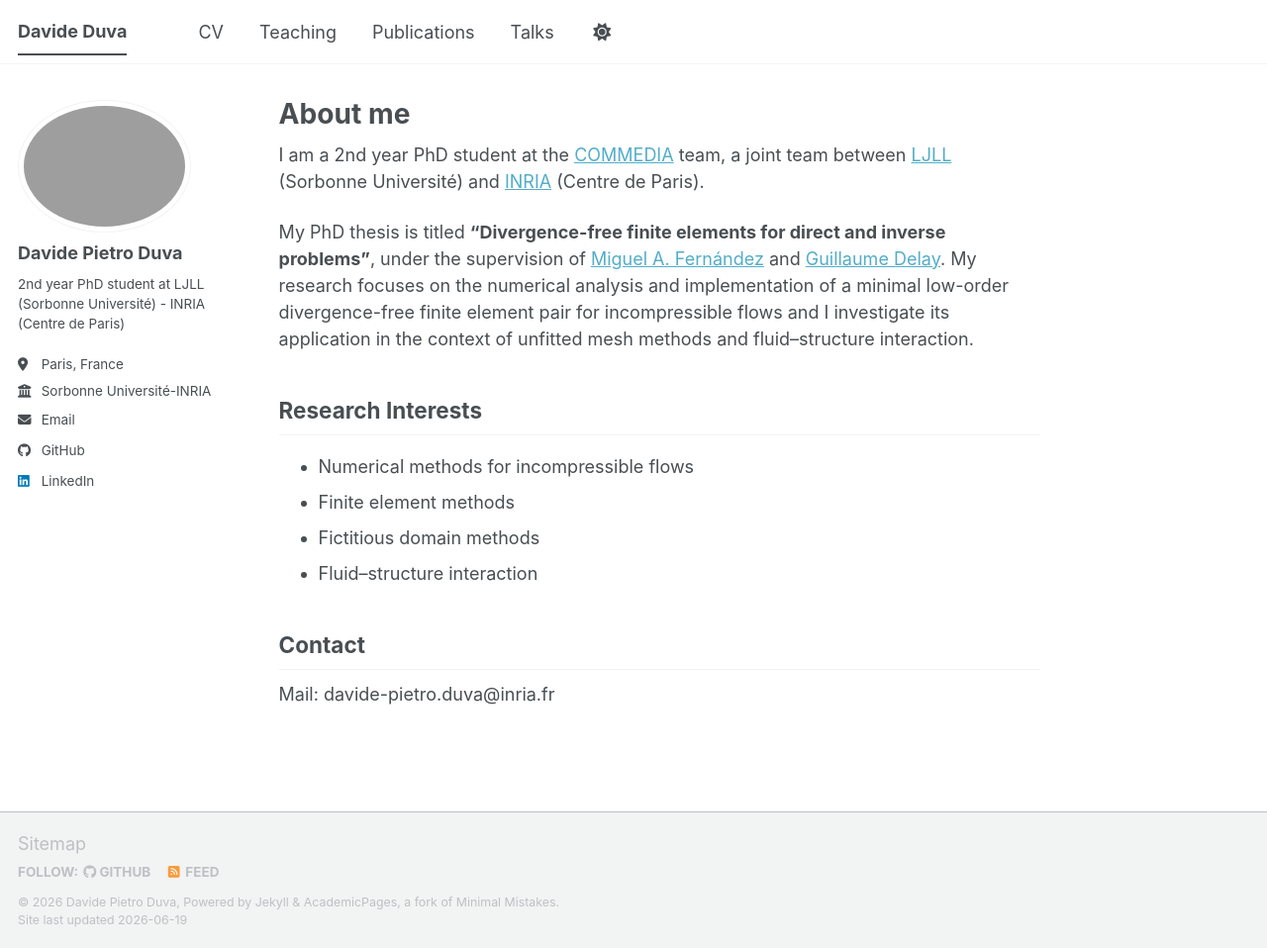
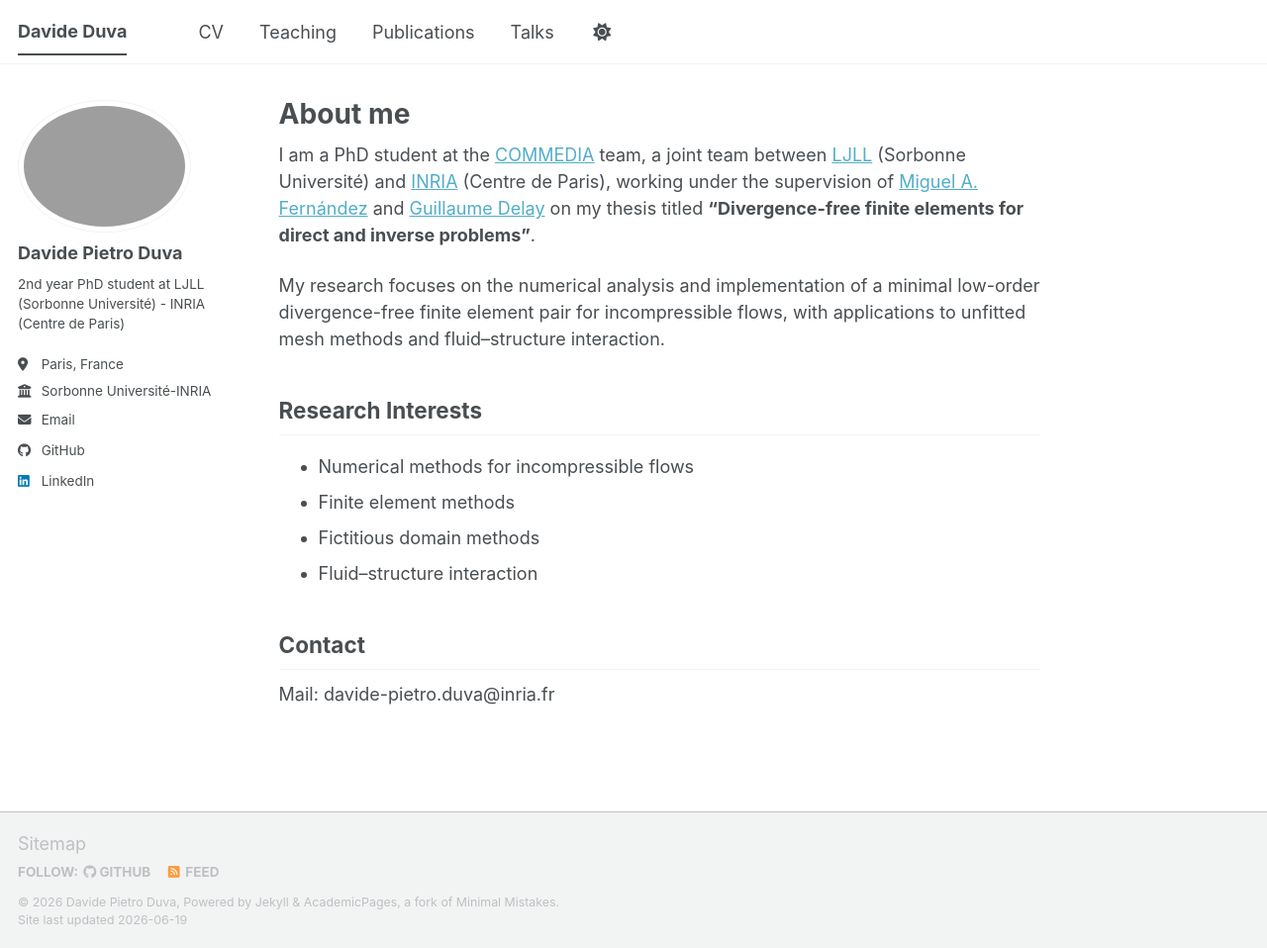
Before and after one commit to davideduva/davideduva.github.io, a Jekyll site: the page built from _pages/about.md, in a window 1280 px wide and 958 px high. Shown: the whole window at 99% size. Built offline with Jekyll 4.4.1, drawn with Linux system fonts in a browser that asks for light colours; a script bundle is joined from its source files by our own code; library files that are not in the unit come from our copies.

Commit message:
Update about

```diff
--- a/_pages/about.md
+++ b/_pages/about.md
@@ -6,9 +6,9 @@ redirect_from:
   - /about/
   - /about.html
 ---
-I am a 2nd year PhD student at the [COMMEDIA](https://team.inria.fr/commedia/) team, a joint team between [LJLL](https://www.ljll.fr/) (Sorbonne Université) and [INRIA](https://www.inria.fr/fr/centre-inria-de-paris) (Centre de Paris).
+I am a PhD student at the [COMMEDIA](https://team.inria.fr/commedia/) team, a joint team between [LJLL](https://www.ljll.fr/) (Sorbonne Université) and [INRIA](https://www.inria.fr/fr/centre-inria-de-paris) (Centre de Paris), working under the supervision of [Miguel A. Fernández](https://team.inria.fr/commedia/fernandez/) and [Guillaume Delay](https://www.ljll.fr/delay/) on my thesis titled **"Divergence-free finite elements for direct and inverse problems"**.
 
-My PhD thesis is titled **"Divergence-free finite elements for direct and inverse problems"**, under the supervision of [Miguel A. Fernández](https://team.inria.fr/commedia/fernandez/) and [Guillaume Delay](https://www.ljll.fr/delay/). My research focuses on the numerical analysis and implementation of a minimal low-order divergence-free finite element pair for incompressible flows and I investigate its application in the context of unfitted mesh methods and fluid–structure interaction.
+My research focuses on the numerical analysis and implementation of a minimal low-order divergence-free finite element pair for incompressible flows, with applications to unfitted mesh methods and fluid–structure interaction.
 
 ## Research Interests
 
```
